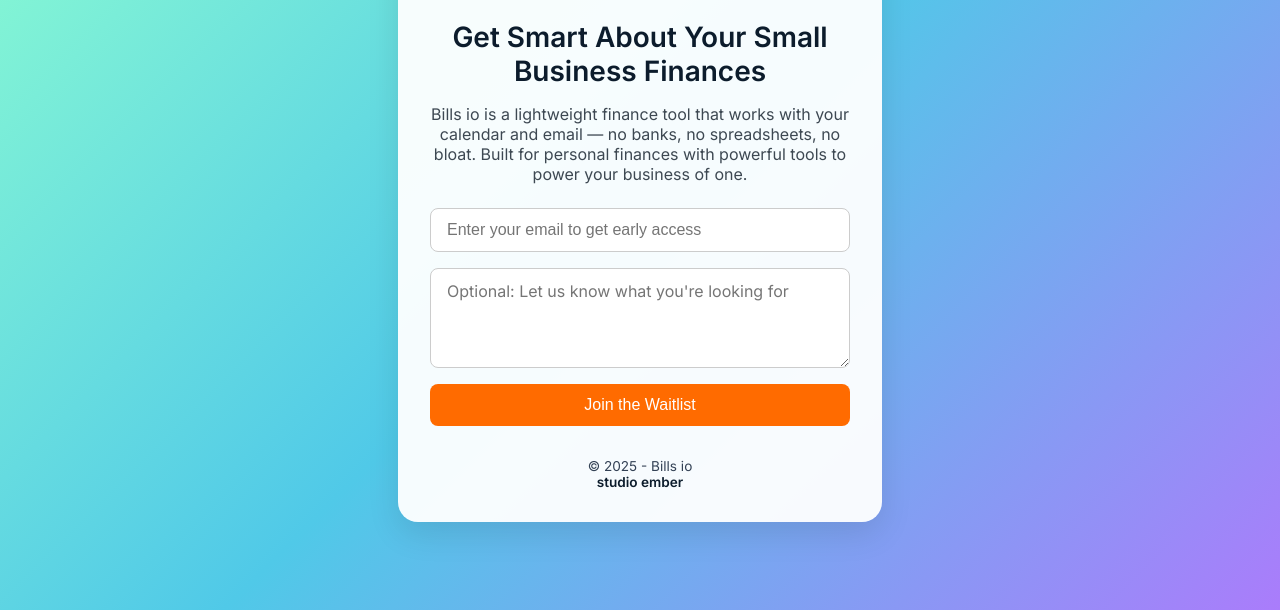
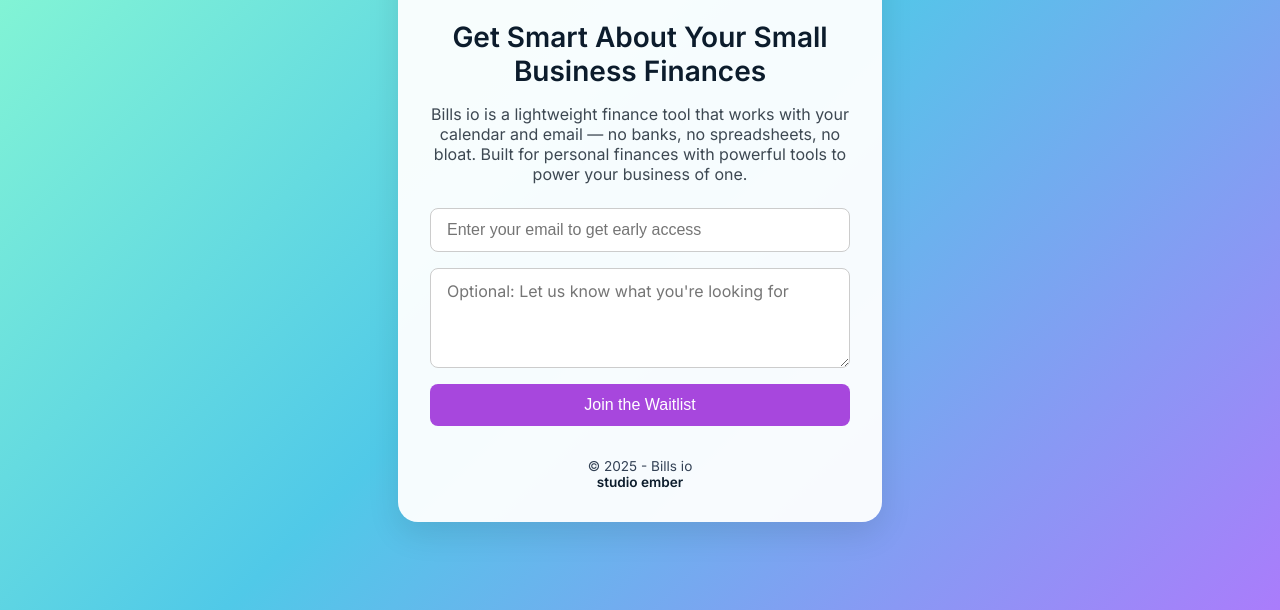
Before and after one commit to studioember/billsio.com, a plain HTML site: page index.html in a window 1280 px wide. Shown: the part 222-832 px from the top of the page. Drawn offline with Linux system fonts and the light colour scheme.

Commit message:
Button color update

```diff
--- a/index.html
+++ b/index.html
@@ -84,7 +84,7 @@
     button {
       padding: 0.75rem;
       font-size: 1rem;
-      background-color: #ff6b00;
+      background-color: rgb(167, 71, 221);
       color: white;
       border: none;
       border-radius: 8px;
@@ -93,7 +93,7 @@
     }
 
     button:hover {
-      background-color: #e55d00;
+      background-color: rgb(136, 40, 191);
     }
 
     footer {
```
